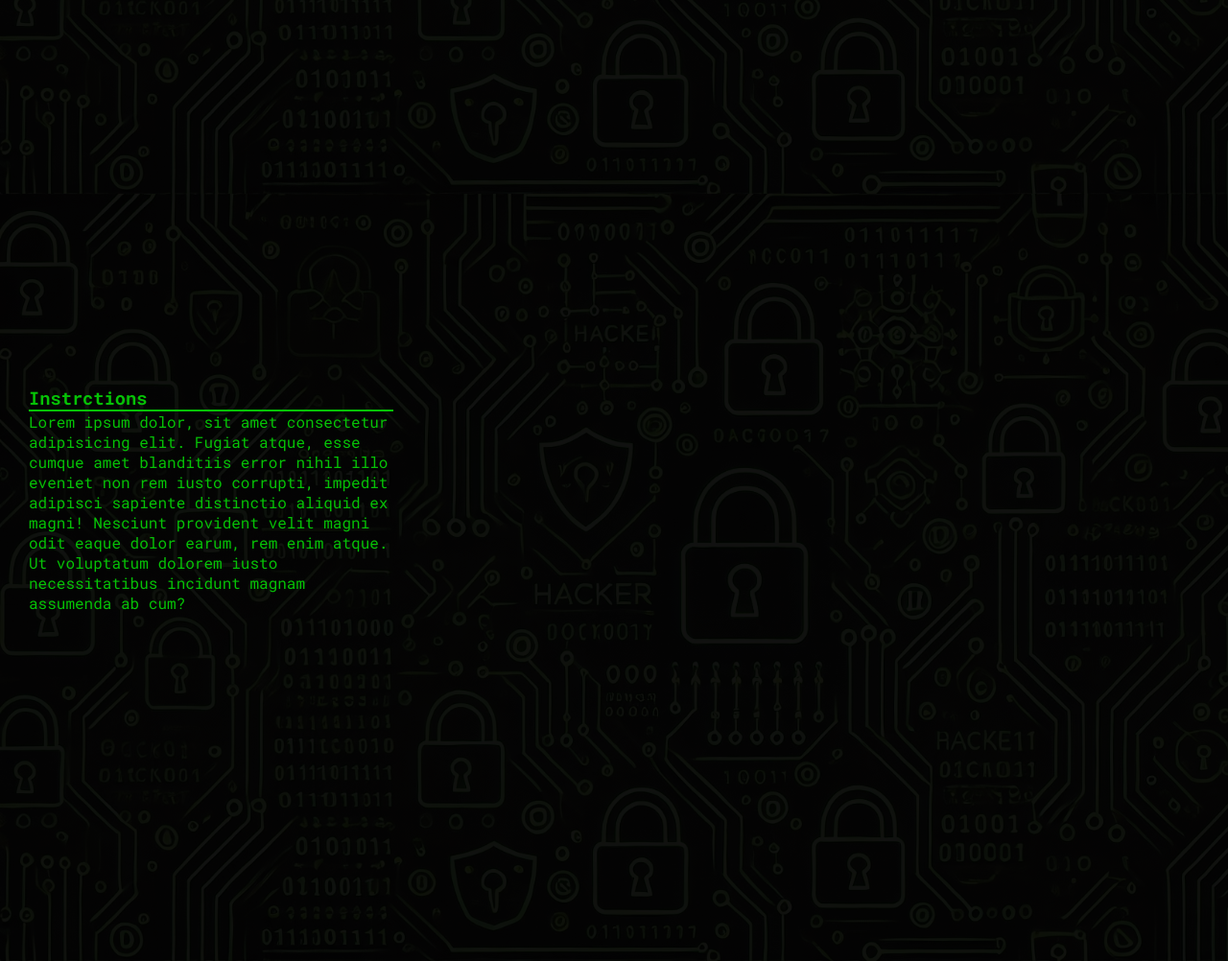
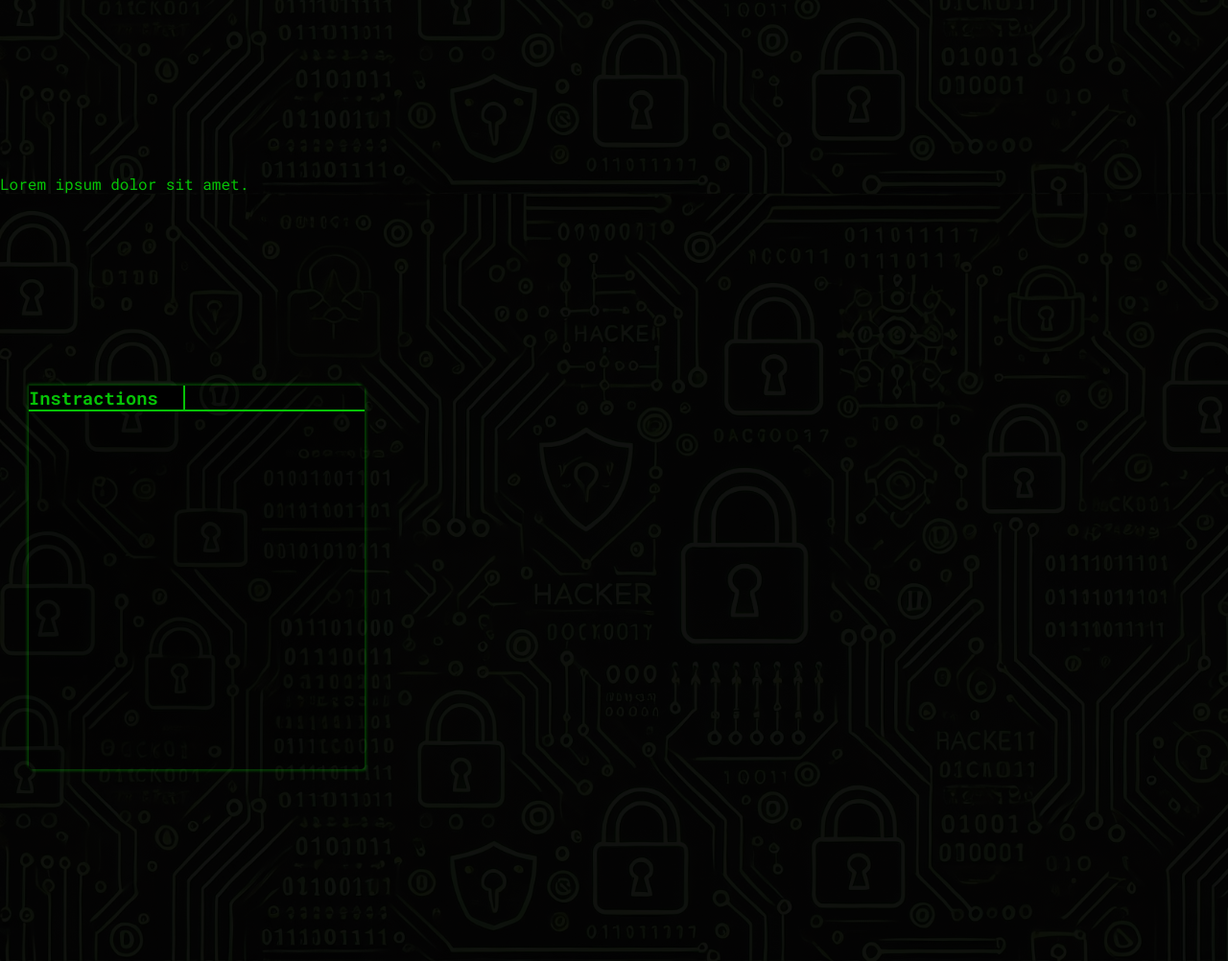
Before and after one commit to Lewis-Jade/mini_ctf, a PHP site: page / in a window 1280 px wide. Shown: the part 598-1600 px from the top of the page at 96% size. Run offline with PHP 8.4, Linux system fonts and the light colour scheme.

Commit message:
Monkeys don't cheat ..they lie 😀

```diff
--- a/CSS/style.css
+++ b/CSS/style.css
@@ -131,11 +131,55 @@ i{
 .instruct{
     position:absolute;
     height: 400px;
-    width:380px;
-
+    width:350px;
+    background: #0000002d;
     color: #06c206;
     left: 30px;
+    justify-content: start;
+    display: flex;
+    border-radius: 4px;
+    flex-direction: column;
+    box-shadow: 2px 2px  3px #09d30949,
+    -2px -2px  3px #09d30949;
 }
 hr{
     border: 1px solid #06c206;
 }
+
+  .typing-hd{
+
+    height: 10;
+    width: 46%;
+    overflow: hidden;
+    background: #000;
+    border-right: 2px solid #06c206;
+    animation: typing 4s steps(100, end), blink 0.6s step-end infinite;
+    animation-iteration-count: infinite;
+    animation-delay: 10s;
+  }
+
+  @keyframes typing{
+    0%{
+        width: 0;
+    }
+    100%{
+        width: 46%;
+    }
+  }
+  @keyframes blink {
+    0%{
+      border-right-color: transparent;
+    }
+    100%{
+      border-right-color: #06c206;
+      border-right-color: transparent;
+    }
+  }
+  p{
+    position: absolute;
+    top: auto;
+    bottom: 0;
+
+
+    color: #06c206;
+  }
--- a/index.html
+++ b/index.html
@@ -17,19 +17,21 @@
    <i class="fa-solid fa-moon"></i>
    <i class="fa-solid fa-sun"></i>
    </div>
+
 </header>
     <section>
         <img src="IMG/matrix-hacker-background.png" id="man" alt="mr.h4ck3r" >
         <img  id="myimage"src="IMG/myimage.webp" alt="">
 
             <img  src="IMG/matrix.jpg" alt="mr.h4ck3r" id="banner">
+            <p>Lorem ipsum dolor sit amet.</p>
 
     </section>
     <section class="content">
         <div class="instruct">
-            <h3>Instrctions</h3>
+            <h3 class="typing-hd">Instractions</h3>
             <hr>
-            Lorem ipsum dolor, sit amet consectetur adipisicing elit. Fugiat atque, esse cumque amet blanditiis error nihil illo eveniet non rem iusto corrupti, impedit adipisci sapiente distinctio aliquid ex magni! Nesciunt provident velit magni odit eaque dolor earum, rem enim atque. Ut voluptatum dolorem iusto necessitatibus incidunt magnam assumenda ab cum?
+
         </div>
     </section>
 </body>
```
